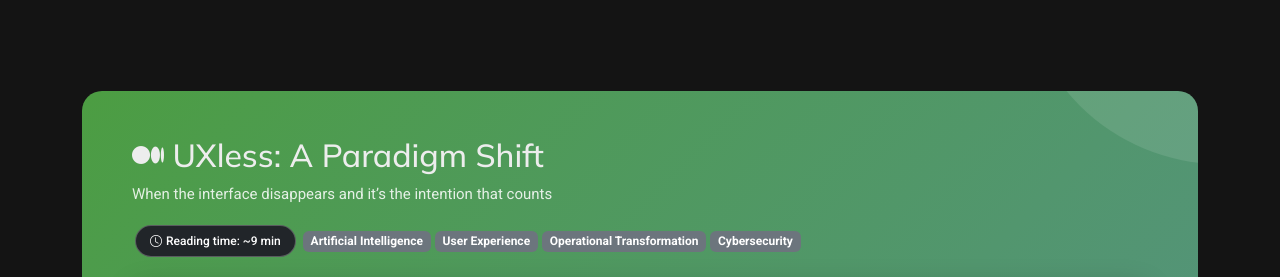
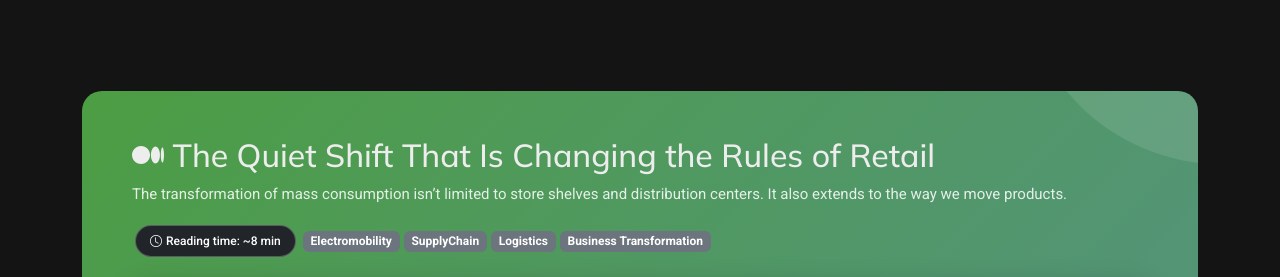
Before and after one commit to paalbarr/paalbarr.github.io, a plain HTML site: page index.html in a window 1280 px wide. Shown: the part 1080-1357 px from the top of the page. Drawn offline with Linux system fonts and the light colour scheme.

Commit message:
Adding executive note #005

```diff
--- a/index.html
+++ b/index.html
@@ -102,19 +102,21 @@
             <div class="cta-box">
               <div class="row">
                 <div class="col-12">
-                  <h2><i class="bi bi-medium">&nbsp;</i>UXless: A Paradigm Shift</h2>
-                  <p>When the interface disappears and it’s the intention that counts</p>
+                  <h2><i class="bi bi-medium">&nbsp;</i>The Quiet Shift That Is Changing the Rules of Retail</h2>
+                  <p>The transformation of mass consumption isn’t limited to store shelves and distribution centers. It
+                    also extends to the way we move products.</p>
                   <div class="d-flex flex-wrap align-items-center gap-1 mt-3 mb-3">
-                    <span class="pill-badge text-bg-dark"><i class="bi bi-clock me-1"></i>Reading time: ~9 min</span>
-                    <span class="badge text-bg-secondary">Artificial Intelligence</span>
-                    <span class="badge text-bg-secondary">User Experience</span>
-                    <span class="badge text-bg-secondary">Operational Transformation</span>
-                    <span class="badge text-bg-secondary">Cybersecurity</span>
+                    <span class="pill-badge text-bg-dark"><i class="bi bi-clock me-1"></i>Reading time: ~8 min</span>
+                    <span class="badge text-bg-secondary">Electromobility</span>
+                    <span class="badge text-bg-secondary">SupplyChain</span>
+                    <span class="badge text-bg-secondary">Logistics</span>
+                    <span class="badge text-bg-secondary">Business Transformation</span>
                   </div>
                   <div class="publication-img-box">
-                    <img src="assets/img/insight-cover.png" alt="UXless: A Paradigm Shift" class="img-fluid w-100">
+                    <img src="assets/img/insight-cover.png" alt="The Quiet Shift That Is Changing the Rules of Retail"
+                      class="img-fluid w-100">
                     <div class="img-overlay">
-                      <a href="https://medium.com/@pabloalbarran/uxless-a-paradigm-shift-231368bd38a9"
+                      <a href="https://medium.com/@pabloalbarran/the-quiet-shift-that-is-changing-the-rules-of-retail-65598e568c00"
                         class="cta-btn">Read
                         the article</a>
                     </div>
```
Also changed, not shown: 1 other file.
